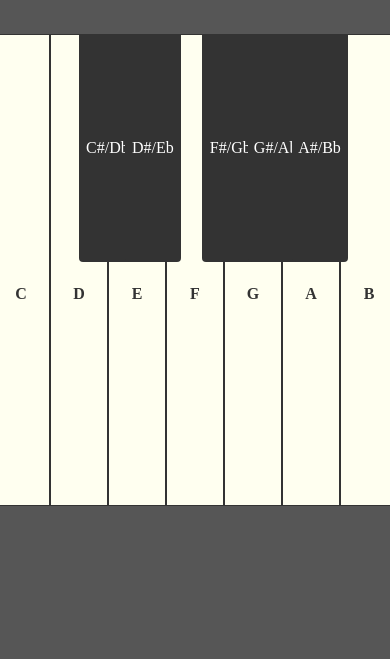
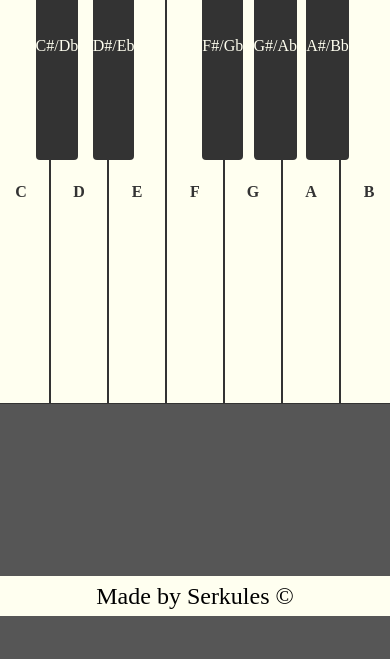
Before and after one commit to DruSerkes/vanilla-piano, a plain HTML site: page index.html in a window 390 px wide. Shown: the part 228-887 px from the top of the page. Before the commit the page ends 844 px from the top, so only its background shows below. Drawn offline with Linux system fonts and the light colour scheme.

Commit message:
Add footer, make it responsive

```diff
--- a/index.html
+++ b/index.html
@@ -5,7 +5,7 @@
   <meta charset="UTF-8">
   <meta http-equiv="X-UA-Compatible" content="IE=edge">
   <meta name="viewport" content="width=device-width, initial-scale=1.0">
-  <title>Piano</title>
+  <title>Vanilla Piano</title>
   <link rel="stylesheet" href="styles.css">
   <script src="script.js" defer></script>
 </head>
@@ -28,6 +28,8 @@
       <div id="b" class="white-key">B</div>
     </section>
   </main>
+
+  <footer>Made by Serkules &copy;</footer>
 </body>
 
 </html>
--- a/styles.css
+++ b/styles.css
@@ -1,19 +1,25 @@
-*,
-body {
-  margin: 0;
-  background-color: #565656;
-  color: white;
-  text-align: center;
-}
-
 :root {
   --piano-height: 50vh;
   --piano-black: #333;
+  --piano-white: ivory;
+}
+
+html,
+body {
+  margin: 0;
+  padding: 0;
+  background-color: #565656;
+  color: var(--piano-white);
+  text-align: center;
+  min-height: 100vh;
 }
 
 h1 {
-  margin: 3rem 0;
   font-size: 4.5rem;
+}
+
+main {
+  min-height: var(--piano-height);
 }
 
 section {
@@ -21,7 +27,7 @@ section {
   justify-content: center;
   max-width: 75%;
   width: max-content;
-  margin: auto;
+  margin: 0 auto;
   height: var(--piano-height);
   background-color: ivory;
   position: relative;
@@ -79,3 +85,45 @@ section.piano div.black-key:active {
 .black-key:nth-child(11) {
   left: 83%;
 }
+
+footer {
+  position: absolute;
+  bottom: 0;
+  background-color: var(--piano-white);
+  color: black;
+  width: 100%;
+  font-size: 1.5rem;
+  line-height: 2.5rem;
+}
+
+@media only screen and (max-width: 520px) {
+  h1 {
+    font-size: 4rem;
+  }
+
+  section.piano div.black-key {
+    min-width: 1.25rem;
+    font-size: 1rem;
+  }
+
+  .black-key:nth-child(2) {
+    left: -4.5%;
+  }
+
+  .black-key:nth-child(4) {
+    left: 15%;
+  }
+
+  .black-key:nth-child(7) {
+    left: 52.5%;
+  }
+
+  .black-key:nth-child(9) {
+    left: 70%;
+  }
+
+  .black-key:nth-child(11) {
+    left: 88%;
+  }
+
+}
```
